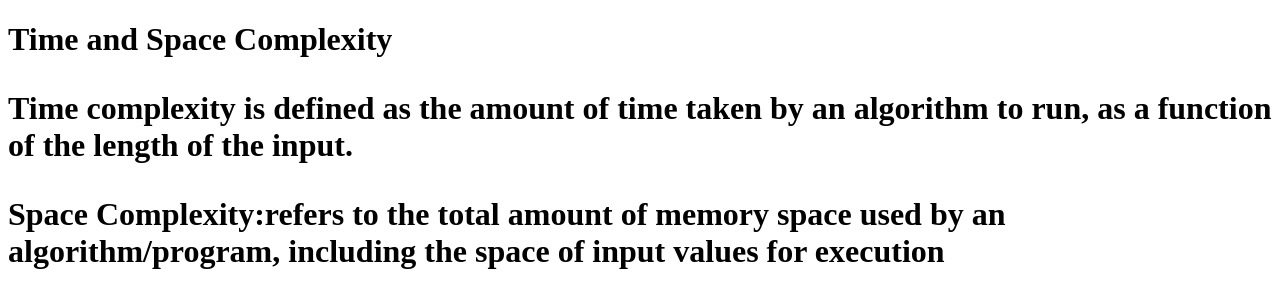
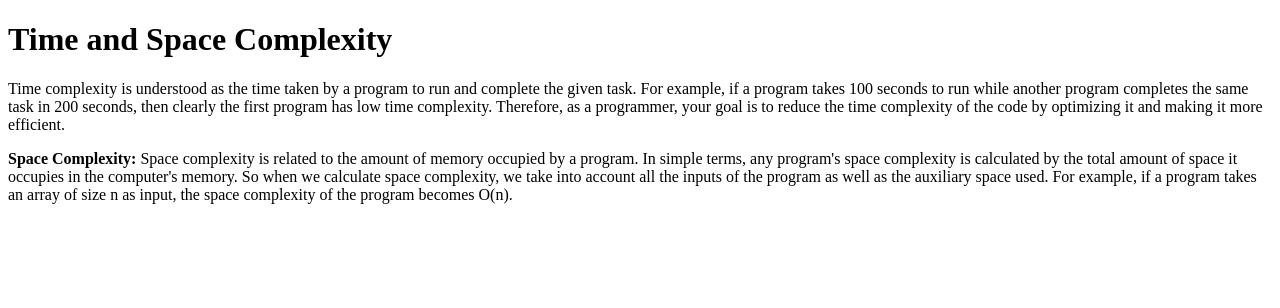
Before and after one commit to acciojob/time-and-space-complexity-MayankMotan, a website: page main.html in a window 1280 px wide. Drawn offline with Linux system fonts and the light colour scheme.

Commit message:
created a submission

```diff
--- a/main.html
+++ b/main.html
@@ -7,9 +7,9 @@
 </head>
 
 <body>
-	<header><h1>Time and Space Complexity</h1</header>
-	<p>Time complexity is defined as the amount of time taken by an algorithm to run, as a function of the length of the input.</p>
-	<p><b>Space Complexity:</b>refers to the total amount of memory space used by an algorithm/program, including the space of input values for execution</p>
+	<header><h1>Time and Space Complexity</h1></header>
+	<p>Time complexity is understood as the time taken by a program to run and complete the given task. For example, if a program takes 100 seconds to run while another program completes the same task in 200 seconds, then clearly the first program has low time complexity. Therefore, as a programmer, your goal is to reduce the time complexity of the code by optimizing it and making it more efficient.</p>
+	<p><b>Space Complexity:</b> Space complexity is related to the amount of memory occupied by a program. In simple terms, any program's space complexity is calculated by the total amount of space it occupies in the computer's memory. So when we calculate space complexity, we take into account all the inputs of the program as well as the auxiliary space used. For example, if a program takes an array of size n as input, the space complexity of the program becomes O(n).</p>
 	<!-- the entire body must be written by student -->
     <script type="text/javascript" src="./script.js">
 </script>
```
